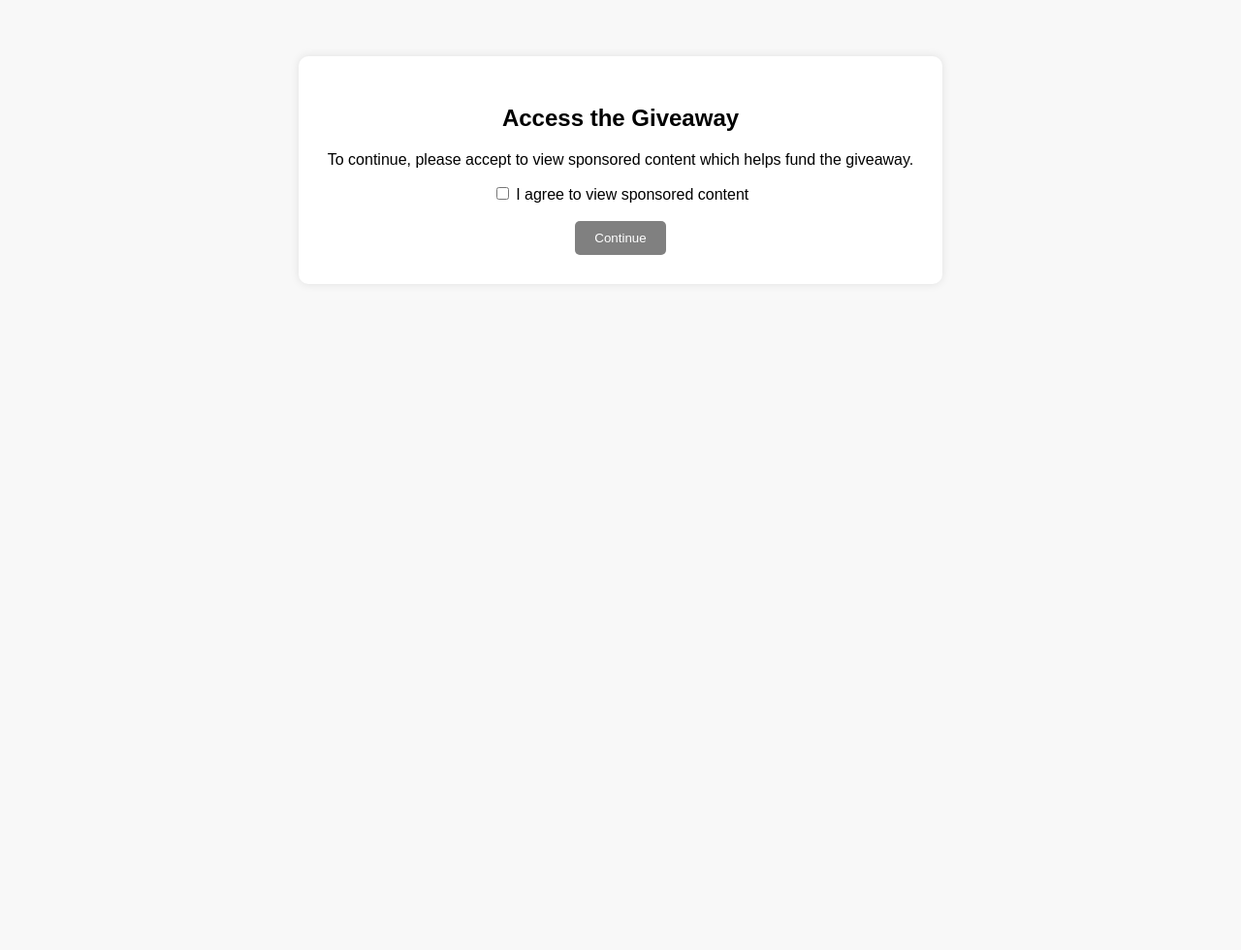
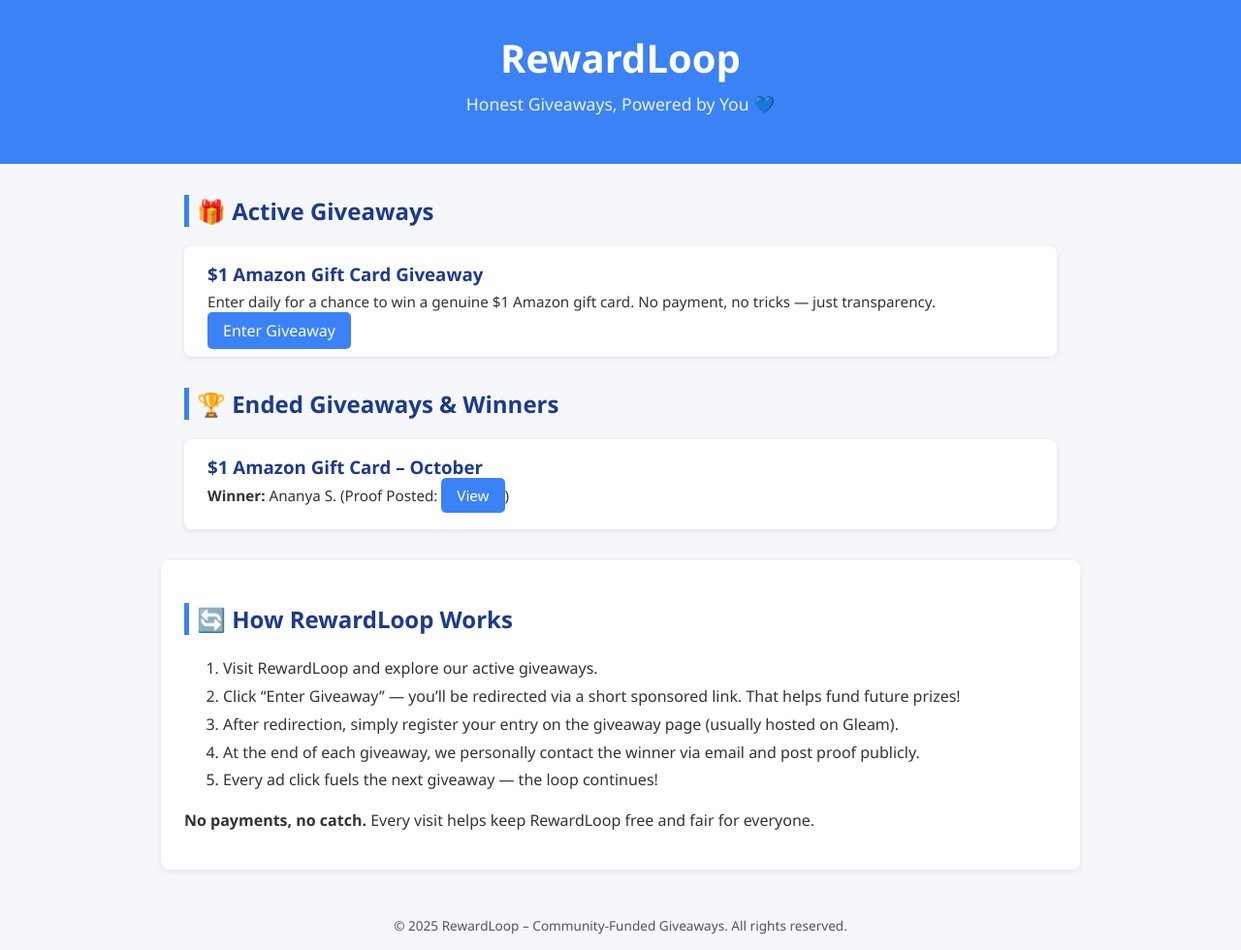
Before and after one commit to RewardLoopWeb/rewardloopweb.github.io, a plain HTML site: page index.html in a window 1280 px wide. Shown: the whole page at 97% size. Before the commit the page ends 800 px from the top, so only its background shows below. Drawn offline with Linux system fonts and the light colour scheme.

Commit message:
Update index.html

```diff
--- a/index.html
+++ b/index.html
@@ -2,57 +2,147 @@
 <html lang="en">
 <head>
   <meta charset="UTF-8">
-  <title>Giveaway Access</title>
+  <meta name="viewport" content="width=device-width, initial-scale=1.0">
+  <title>RewardLoop | Honest Giveaways, Powered by You</title>
   <style>
     body {
-      font-family: sans-serif;
-      text-align: center;
-      padding: 50px;
-      background: #f8f8f8;
+      font-family: 'Segoe UI', Arial, sans-serif;
+      margin: 0;
+      background: #f5f7fa;
+      color: #333;
     }
-    .container {
-      background: white;
-      padding: 30px;
-      border-radius: 10px;
-      display: inline-block;
-      box-shadow: 0 0 10px rgba(0,0,0,0.1);
-    }
-    button {
-      padding: 10px 20px;
-      border: none;
-      border-radius: 5px;
+
+    header {
       background: #3b82f6;
       color: white;
-      cursor: pointer;
+      text-align: center;
+      padding: 2rem 1rem;
     }
-    button:disabled {
-      background: gray;
-      cursor: not-allowed;
+
+    header h1 {
+      margin: 0;
+      font-size: 2.5rem;
+    }
+
+    header p {
+      margin-top: .5rem;
+      font-size: 1.1rem;
+      opacity: 0.9;
+    }
+
+    section {
+      max-width: 900px;
+      margin: 2rem auto;
+      padding: 0 1rem;
+    }
+
+    .giveaway-list {
+      display: flex;
+      flex-direction: column;
+      gap: 1rem;
+    }
+
+    .giveaway-card {
+      background: white;
+      border-radius: 8px;
+      padding: 1rem 1.5rem;
+      box-shadow: 0 2px 6px rgba(0,0,0,0.08);
+    }
+
+    .giveaway-card h3 {
+      margin: 0 0 .4rem;
+      color: #1e3a8a;
+    }
+
+    .giveaway-card p {
+      margin: 0.4rem 0 0.6rem;
+      font-size: 0.95rem;
+    }
+
+    .giveaway-card a {
+      background: #3b82f6;
+      color: white;
+      padding: 0.5rem 1rem;
+      border-radius: 5px;
+      text-decoration: none;
+      transition: 0.2s;
+    }
+
+    .giveaway-card a:hover {
+      background: #2563eb;
+    }
+
+    h2 {
+      border-left: 5px solid #3b82f6;
+      padding-left: 0.5rem;
+      color: #1e3a8a;
+    }
+
+    .how-it-works {
+      background: white;
+      border-radius: 8px;
+      padding: 1.5rem;
+      margin-top: 2rem;
+      box-shadow: 0 2px 6px rgba(0,0,0,0.08);
+    }
+
+    .how-it-works ol {
+      line-height: 1.8;
+    }
+
+    footer {
+      text-align: center;
+      padding: 1rem;
+      font-size: 0.85rem;
+      color: #555;
     }
   </style>
 </head>
+
 <body>
-  <div class="container">
-    <h2>Access the Giveaway</h2>
-    <p>To continue, please accept to view sponsored content which helps fund the giveaway.</p>
-    <label>
-      <input type="checkbox" id="agreeCheckbox"> I agree to view sponsored content
-    </label><br><br>
-    <button id="continueBtn" disabled>Continue</button>
-  </div>
+  <header>
+    <h1>RewardLoop</h1>
+    <p>Honest Giveaways, Powered by You 💙</p>
+  </header>
 
-  <script>
-    const checkbox = document.getElementById('agreeCheckbox');
-    const button = document.getElementById('continueBtn');
+  <section id="active">
+    <h2>🎁 Active Giveaways</h2>
+    <div class="giveaway-list">
+      <div class="giveaway-card">
+        <h3>$1 Amazon Gift Card Giveaway</h3>
+        <p>Enter daily for a chance to win a genuine $1 Amazon gift card. No payment, no tricks — just transparency.</p>
+        <a href="YOUR_SHORTENED_URL_HERE" target="_blank">Enter Giveaway</a>
+      </div>
 
-    checkbox.addEventListener('change', () => {
-      button.disabled = !checkbox.checked;
-    });
+      <!-- Add more active giveaways here -->
+    </div>
+  </section>
 
-    button.addEventListener('click', () => {
-      // Redirect to your shortlink (e.g., ShrinkMe)
-      window.location.href = "https://shrinkme.io/yourlink";
-    });
-  </script>
+  <section id="ended">
+    <h2>🏆 Ended Giveaways & Winners</h2>
+    <div class="giveaway-list">
+      <div class="giveaway-card">
+        <h3>$1 Amazon Gift Card – October</h3>
+        <p><strong>Winner:</strong> Ananya S. (Proof Posted: <a href="#" target="_blank">View</a>)</p>
+      </div>
+      <!-- Add more past giveaways here -->
+    </div>
+  </section>
+
+  <section class="how-it-works">
+    <h2>🔄 How RewardLoop Works</h2>
+    <ol>
+      <li>Visit RewardLoop and explore our active giveaways.</li>
+      <li>Click “Enter Giveaway” — you’ll be redirected via a short sponsored link. That helps fund future prizes!</li>
+      <li>After redirection, simply register your entry on the giveaway page (usually hosted on Gleam).</li>
+      <li>At the end of each giveaway, we personally contact the winner via email and post proof publicly.</li>
+      <li>Every ad click fuels the next giveaway — the loop continues!</li>
+    </ol>
+    <p><strong>No payments, no catch.</strong> Every visit helps keep RewardLoop free and fair for everyone.</p>
+  </section>
+
+  <footer>
+    © 2025 RewardLoop – Community-Funded Giveaways. All rights reserved.
+  </footer>
 </body>
 </html>
```
